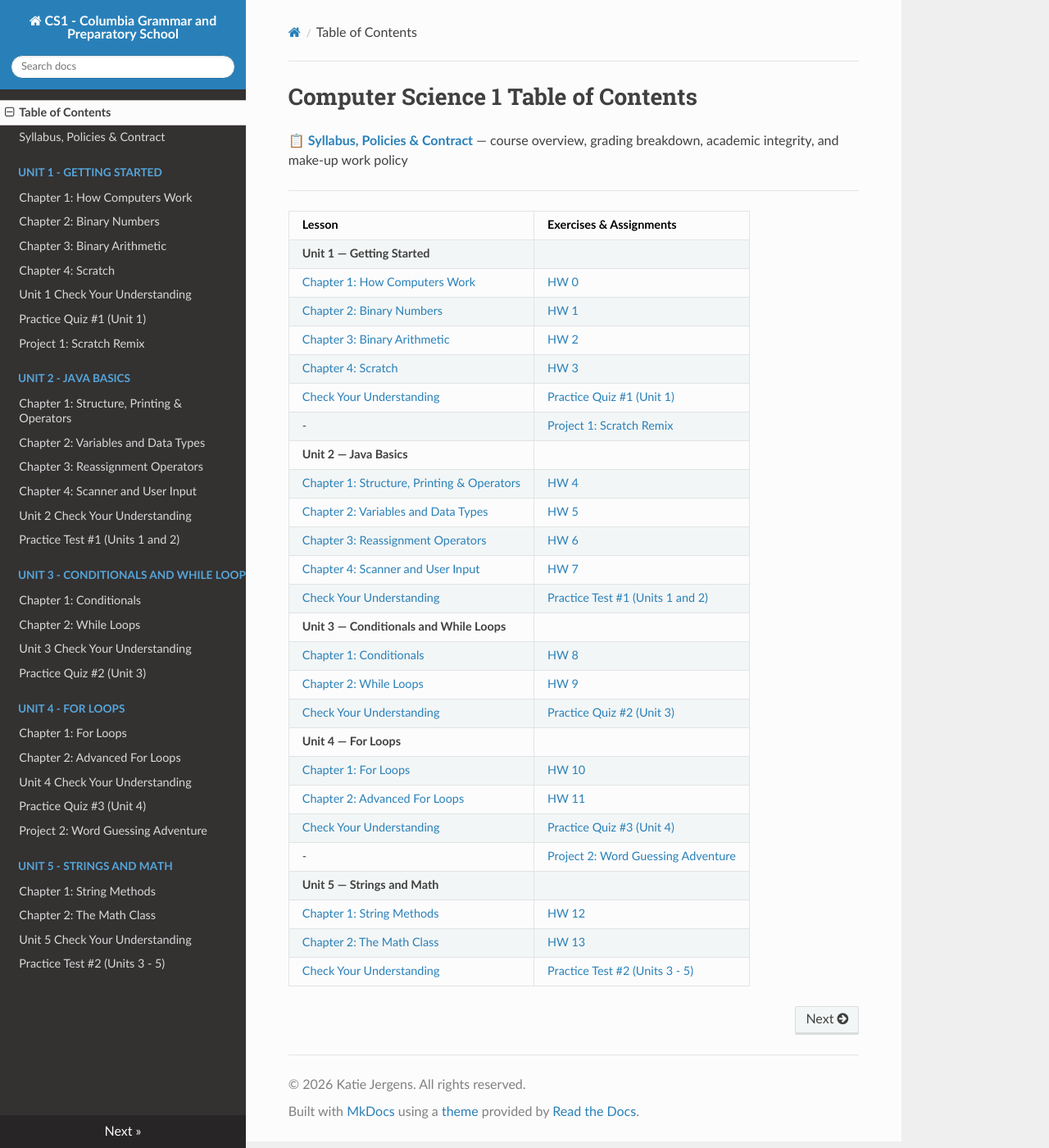
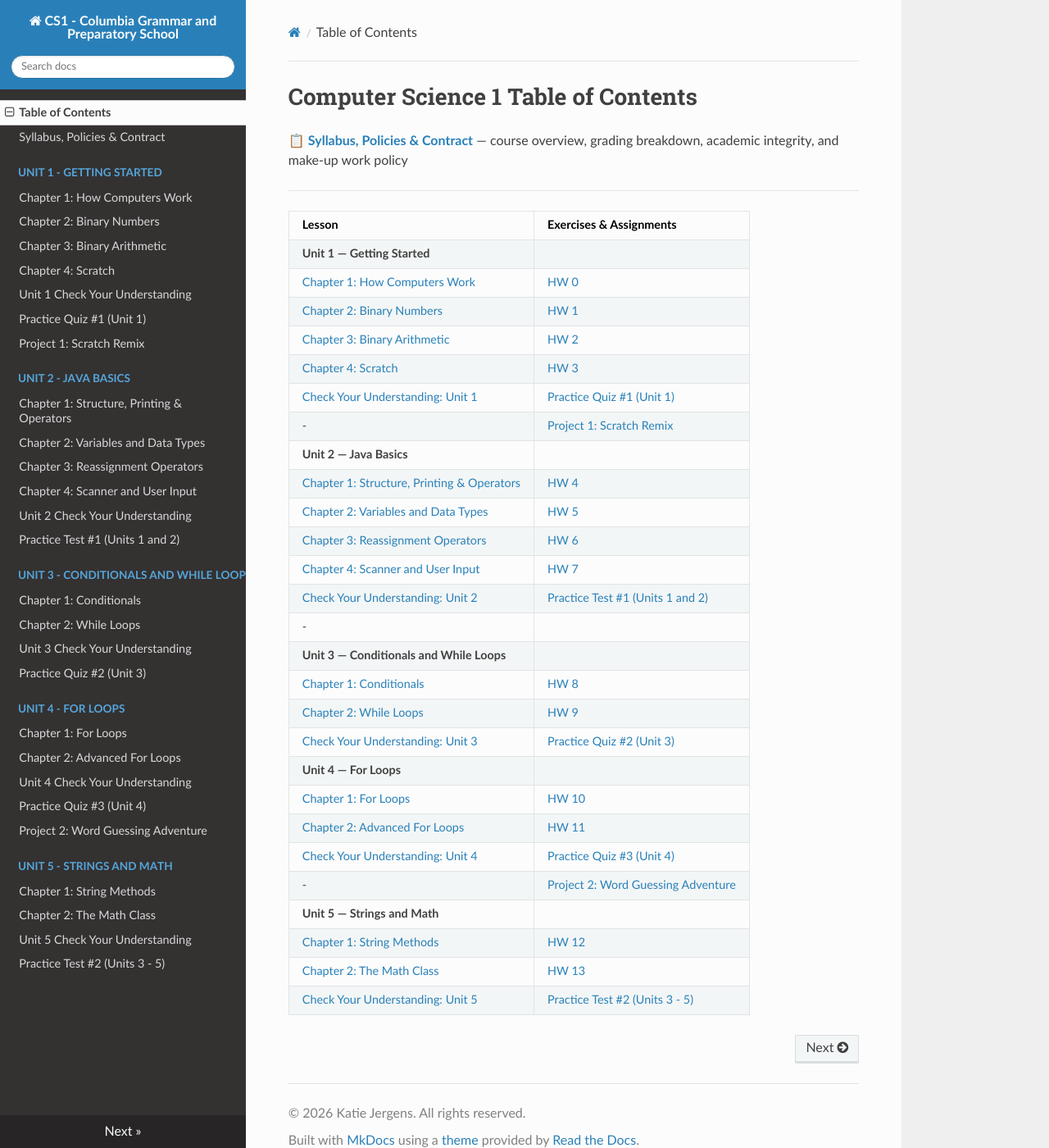
Before and after one commit to kjergens/cs1-site, an MkDocs documentation site: the page built from docs/index.md, in a window 1280 px wide and 1400 px high. Shown: the whole window at 82% size. Built offline with MkDocs 1.6.1, drawn with Linux system fonts in a browser that asks for light colours; nearby versions of some CDN libraries.

Commit message:
ToC empty row

```diff
--- a/docs/index.md
+++ b/docs/index.md
@@ -11,24 +11,25 @@
 |     [    Chapter 2: Binary Numbers](unit1/notes_02_binary_numbers.md)|[HW 1](unit1/notes_02_binary_numbers.md#homework)
 |     [    Chapter 3: Binary Arithmetic](unit1/notes_03_binary_operations.md)|[HW 2](unit1/notes_03_binary_operations.md#homework)
 |     [    Chapter 4: Scratch](unit1/notes_04_scratch.md)|[HW 3](unit1/notes_04_scratch.md#homework)
-|     [    Check Your Understanding](unit1/unit1_check_understanding.md)  |   [    Practice Quiz #1 (Unit 1)](unit1/unit1_practice_quiz.md)
+|     [    Check Your Understanding: Unit 1](unit1/unit1_check_understanding.md)  |   [    Practice Quiz #1 (Unit 1)](unit1/unit1_practice_quiz.md)
 |     - | [Project 1: Scratch Remix](projects/project1.md)
 | **Unit 2 — Java Basics**| |
 |     [    Chapter 1: Structure, Printing & Operators](unit2/notes_01_java_structure.md)|[HW 4](unit2/notes_01_java_structure.md#homework )
 |     [    Chapter 2: Variables and Data Types](unit2/notes_02_variables.md)|[HW 5](unit2/notes_02_variables.md#homework)
 |     [    Chapter 3: Reassignment Operators](unit2/notes_03_operators_reassignment.md)|[HW 6](unit2/notes_03_operators_reassignment.md#homework )
 |     [    Chapter 4: Scanner and User Input](unit2/notes_04_scanner.md)|[HW 7](unit2/notes_04_scanner.md#homework)
-|     [    Check Your Understanding](unit2/unit2_check_understanding.md)  |  [Practice Test #1 (Units 1 and 2)](unit2/unit2_practice_test.md)
+|     [    Check Your Understanding: Unit 2](unit2/unit2_check_understanding.md)  |  [Practice Test #1 (Units 1 and 2)](unit2/unit2_practice_test.md)
+|  -  |
 | **Unit 3 — Conditionals and While Loops** |  |
 |     [    Chapter 1: Conditionals](unit3/notes_01_conditionals.md)|[HW 8](unit3/notes_01_conditionals.md#homework)
 |     [    Chapter 2: While Loops](unit3/notes_02_while_loops.md)|[HW 9](unit3/notes_02_while_loops.md#homework)
-|     [    Check Your Understanding](unit3/unit3_check_understanding.md) |   [Practice Quiz #2 (Unit 3)](unit3/unit3_practice_quiz.md) |
+|     [    Check Your Understanding: Unit 3](unit3/unit3_check_understanding.md) |   [Practice Quiz #2 (Unit 3)](unit3/unit3_practice_quiz.md) |
 | **Unit 4 — For Loops** |  |
 |     [    Chapter 1: For Loops](unit4/notes_01_for_loops.md)|[HW 10](unit4/notes_01_for_loops.md#homework)
 |     [    Chapter 2: Advanced For Loops](unit4/notes_02_advanced_for_loops.md)|[HW 11](unit4/notes_02_advanced_for_loops.md#homework)
-|     [    Check Your Understanding](unit4/unit4_check_understanding.md)  |   [Practice Quiz #3 (Unit 4)](unit4/unit4_practice_quiz.md)
+|     [    Check Your Understanding: Unit 4](unit4/unit4_check_understanding.md)  |   [Practice Quiz #3 (Unit 4)](unit4/unit4_practice_quiz.md)
 |  - |   [    Project 2: Word Guessing Adventure](projects/project2.md)
 | **Unit 5 — Strings and Math**|  |
 |     [    Chapter 1: String Methods](unit5/notes_01_strings.md)|[HW 12](unit5/notes_01_strings.md#homework)
 |     [    Chapter 2: The Math Class](unit5/notes_02_math.md)|[HW 13](unit5/notes_02_math.md#homework)
-|     [    Check Your Understanding](unit5/unit5_check_understanding.md)  |  [Practice Test #2 (Units 3 - 5)](unit5/unit5_practice_test.md)
+|     [    Check Your Understanding: Unit 5](unit5/unit5_check_understanding.md)  |  [Practice Test #2 (Units 3 - 5)](unit5/unit5_practice_test.md)
```
